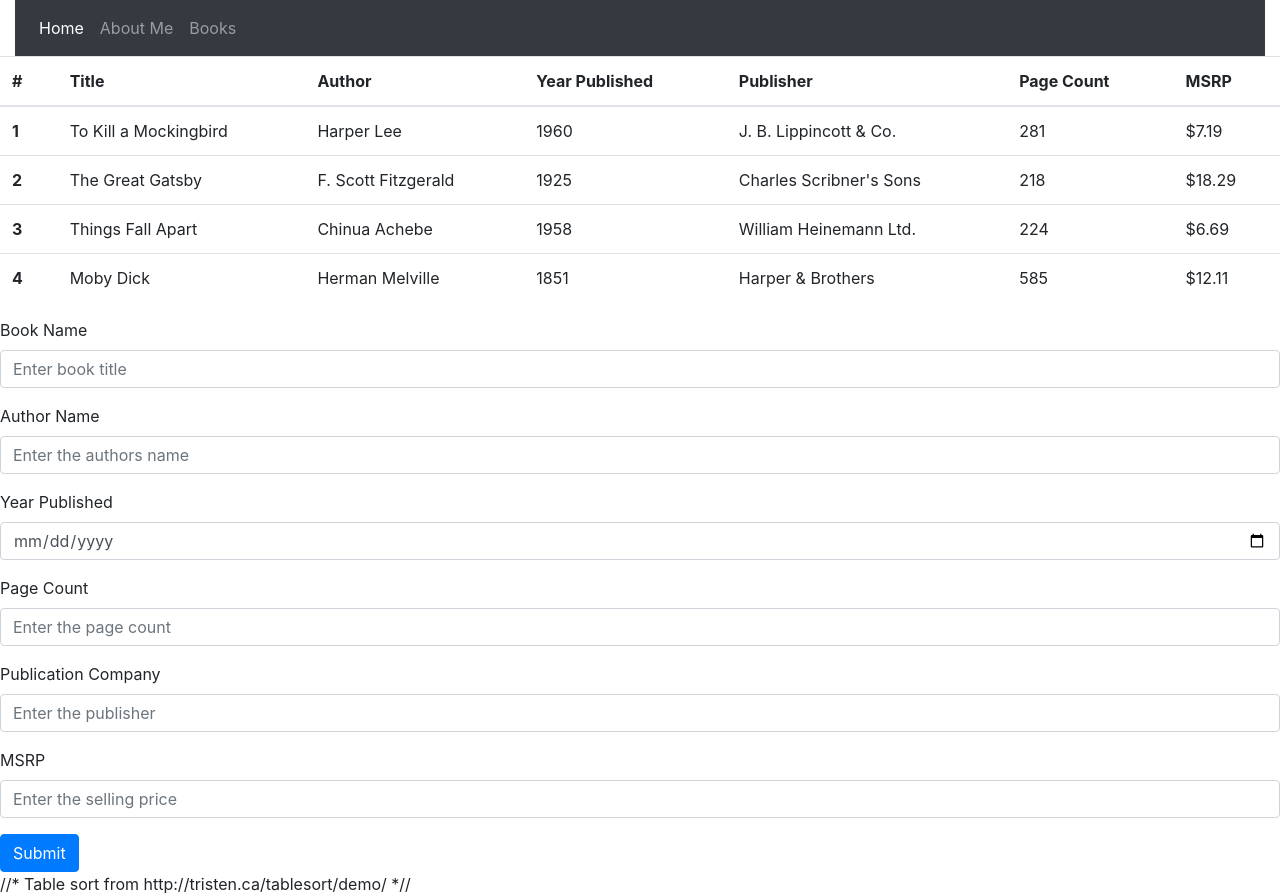
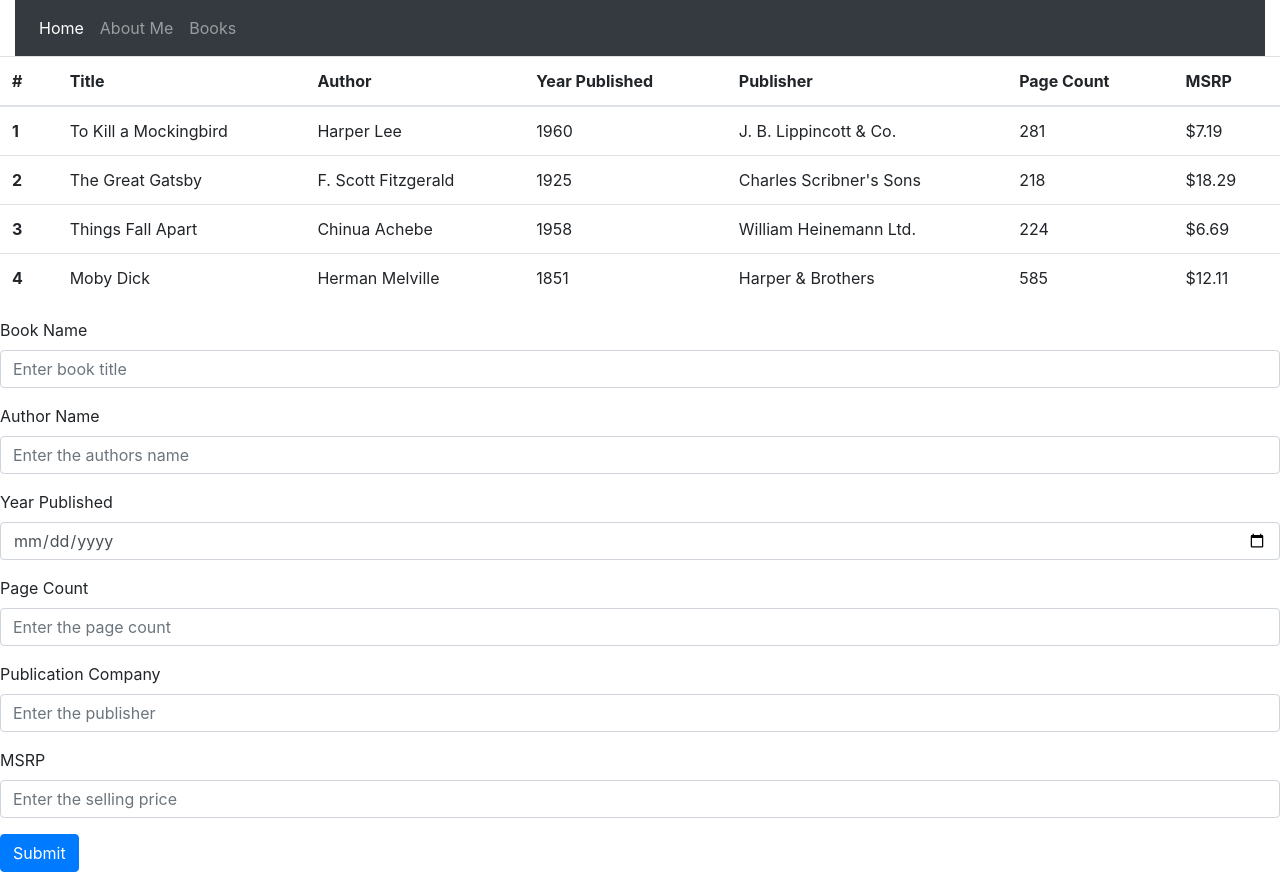
Before and after one commit to iu-msis/using-docker-ipmcgrat, a plain HTML site: page app/public/books.html in a window 1280 px wide. After the commit the page ends 872 px from the top, so only its background shows below. Drawn offline with nearby package versions, Linux system fonts and the light colour scheme.

Commit message:
Update books.html

```diff
--- a/app/public/books.html
+++ b/app/public/books.html
@@ -112,9 +112,8 @@
 <script>
   new Tablesort(document.getElementById('bookstable'));
 </script>
-//*
-Table sort from http://tristen.ca/tablesort/demo/
-*//
+<!-- Table sort from http://tristen.ca/tablesort/demo/ -->
+
 
 </body>
 </html>
```
